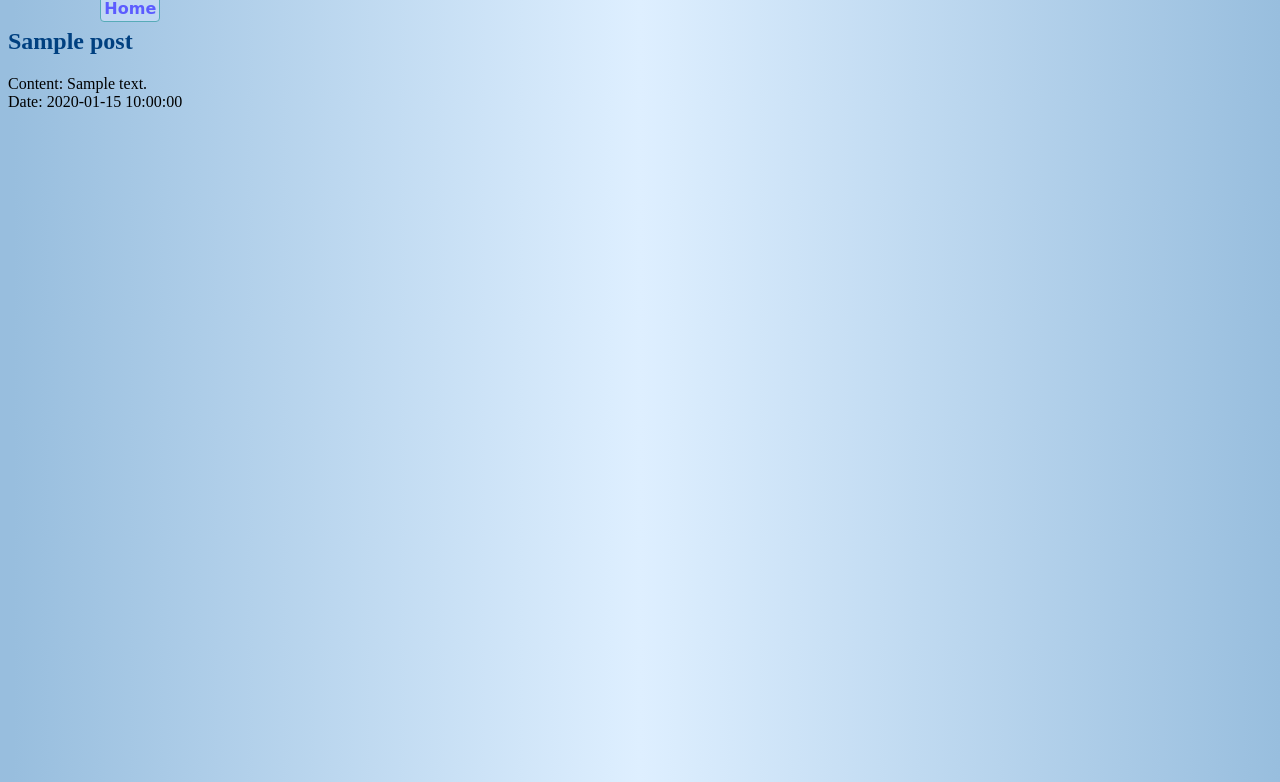
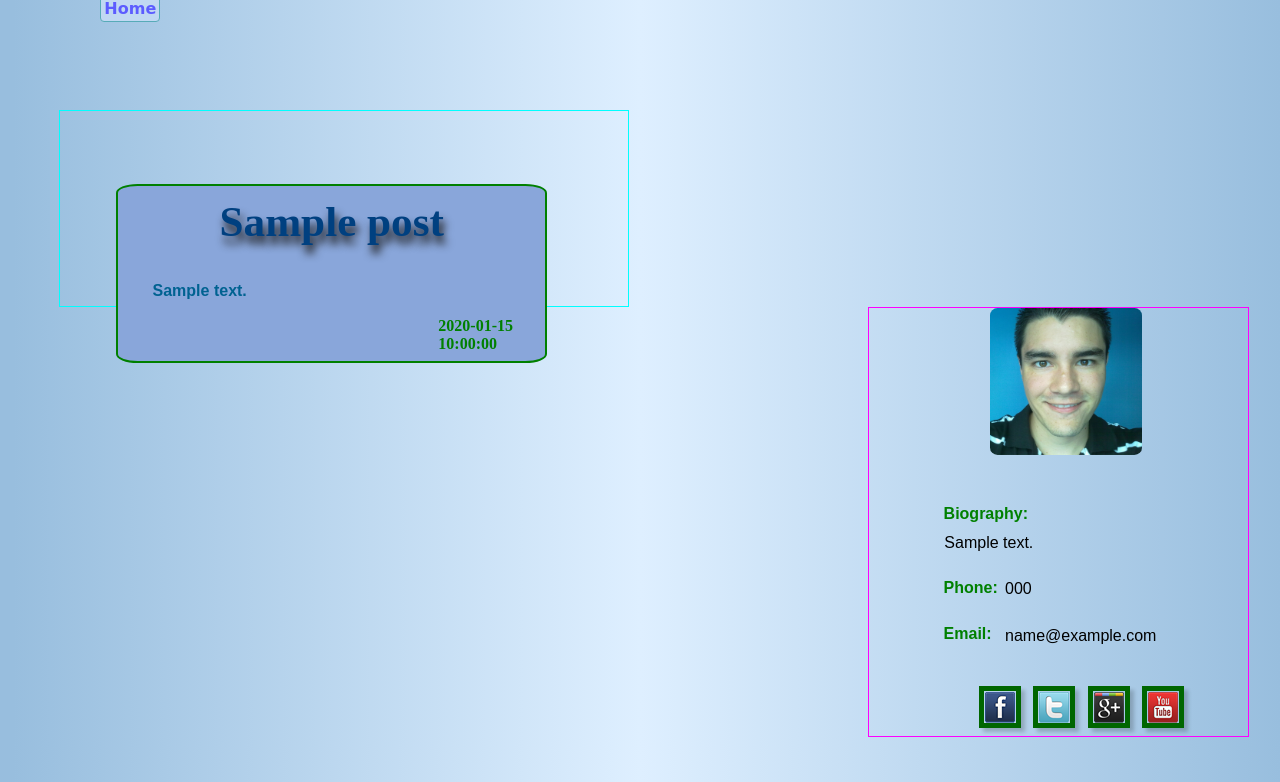
Before and after one commit to jonavargas/BlogCI, a CodeIgniter app: the page made by application/views/showPosts.php in a window 1280 px wide. Shown: the part 18-800 px from the top of the page. Run offline with CodeIgniter, Linux system fonts and the light colour scheme; tables that the repository leaves empty hold one stand-in row (values such as "Sample post"); the template is opened without the code that fills it: most values are stand-ins (such as "Sample title", 1, 10 or a date in 2020).

Commit message:
Varios Css

```diff
--- a/application/views/showPosts.php
+++ b/application/views/showPosts.php
@@ -8,21 +8,24 @@
 <body id='back'>
 	<?php include('menu.php');?>
 
+		<div class='divMainPost'>
 			<?php if (!empty($posts)) : ?>
 				<?php foreach($posts as $post) : ?>
-			<h2><?=anchor(base_url().'post/viewPost/'.$post->id,$post->title)?></h2>
-			Content: <?=$post->content?><br />
-			Date: <?=$post->date?>
+
+					<section class='divPost'>
+						<div class='titlePost'><h2><?=anchor(base_url().'post/viewPost/'.$post->id,$post->title)?></h2></div>
+						<div class='contentPost'><b><?=$string = $post->content?></b></div>
+						<div class='datePost'><b><?=$post->date?></b></div>
+					</section>
 				<?php endforeach; ?>
 			<?php else : ?>
 				<h1>No Post</h1>
 			<?php endif; ?>
-
+		</div>
 			<?php foreach ($data as $info):?>
 		<div class='title'><?php echo $info->title ?></div>
-	<div>
 		<div class='biography'>
-
+				<section >
 					<img class="picture" src="assets/img/jon.jpg"/>
 					<div class='info'><b>Biography: </b></div>
 					<div class='bioText'><?php echo $info->bio ?></div>
@@ -30,6 +33,7 @@
 					<div class='phoneText'><?php echo $info->phone ?></div>
 					<div class='info'><b>Email: </b></div>
 					<div class='emailText'><?php echo $info->email ?></div>
+				</section>
 
 			 <section class="social">
 				<a href=<?php echo $info->facebook ?> target="_blank"><img class="soc" src="assets/img/facebook.PNG"/></a>
@@ -41,7 +45,6 @@
 				endforeach;
 			?>
 		</div>
-	</div>
 
 </body>
 </html>
--- a/assets/style.css
+++ b/assets/style.css
@@ -256,14 +256,21 @@ nav a:hover {
     color: #008000;
 }
 
+.divMainPost{
+    border: 1px solid #00FFFF;
+    width: 45%;
+    margin-top: 8%;
+    margin-left: 4%;
+}
+
 .title{
     font-family: Buxton Sketch;
     font-size: 420%;
     color: #006600;
     text-shadow: 3px 8px 8px #1B1B1B;
-    margin-top: -145%;
-    margin-left: 32%;
-    float: left;
+    position: absolute;
+    margin-top: -230%;
+    margin-left: 35%;
 }
 
 .title:hover{
@@ -279,8 +286,8 @@ nav a:hover {
 .biography{
     width: 30%;
     font-family: Arial;
-    margin-left: 67%;
-    margin-top: -144%;
+    margin-left: 68%;
+    border: 1px solid #FF00FF;
 }
 
 .picture{
@@ -351,7 +358,7 @@ nav a:hover {
     border-radius: 2.8%;
     border-style: solid;
     border-color: #003366;
-    width: 40%;
+    width: 38%;
     height: 50%;
     background-color: #95CAFF;
 }
@@ -371,11 +378,88 @@ nav a:hover {
     margin-top: -5%;
 }
 .inputCommentEd{
-    margin-top: 2%;
-    margin-left: 15%;
+    margin-top: 0.1%;
+    margin-left: 6%;
+    margin-bottom: -6%;
+    position: absolute;
 }
 
 .btnEdit{
-    margin-top:  -4%;
-    margin-left: 85%;
+    margin-top:  24%;
+    margin-left: 87%;
+    margin-bottom: 4%;
 }
+
+.divPost{
+    border: 2px solid #008000;
+    width: 75%;
+    margin-left: 10%;
+    margin-top: 13%;
+    border-radius: 5% 5% 5% 5%;
+    margin-bottom: -10%;
+    background-color: #89A6DA;
+}
+
+.titlePost{
+    font-family: Andalus;
+    font-size: 180%;
+    color: #007EFD;
+    text-shadow: 3px 8px 8px #1B1B1B;
+    text-align: center;
+    margin-top: -6%;
+}
+
+.titlePost:hover{
+    color: #FFFFFF;
+    text-shadow: 6px 10px 8px #1B1B1B;
+    -ms-transition: all 0.5s ease-out;
+    -moz-transition: all 0.5s ease-out;
+    -o-transition: all 0.5s ease-out;
+    -webkit-transition: all 0.5s ease-out;
+    transition: all 0.5s ease-out;
+}
+
+.contentPost{
+    margin-left: 8%;
+    font-family: Arial;
+    text-align: justify;
+    color: #006291;
+}
+
+.datePost{
+    margin-left: 75%;
+    margin-bottom: 2%;
+    margin-top: 4%;
+    color: #008000;
+}
+
+.newPost{
+    border: 2px solid #008000;
+    width: 37%;
+    margin-top: 9%;
+    margin-left: 28%;
+    border-radius: 5% 5% 5% 5%;
+    background-color: #89A6DA;
+}
+
+.titleNewPost{
+    margin-top: 3%;
+    margin-left: 27%;
+    color: #004000;
+}
+
+.lblContentNewPost{
+    margin-top: 4%;
+    margin-left: 5%;
+    color: #004000;
+}
+
+.contentNewPost{
+    margin-left: 19%;
+}
+
+.btnNewPost{
+    margin-left: 39%;
+    margin-top: 3%;
+    margin-bottom: 3%;
+}
```
Also changed, not shown: application/views/newPost.php (+6 -3 lines). Lines whose indentation alone changed are shown as unchanged.
